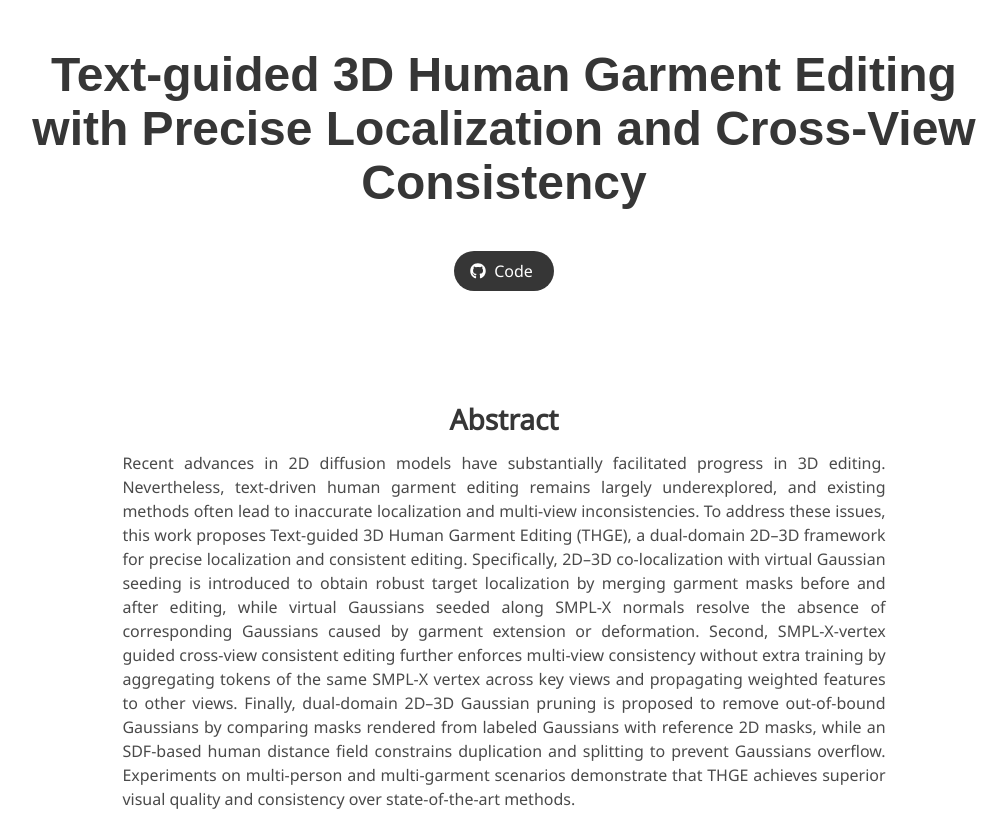
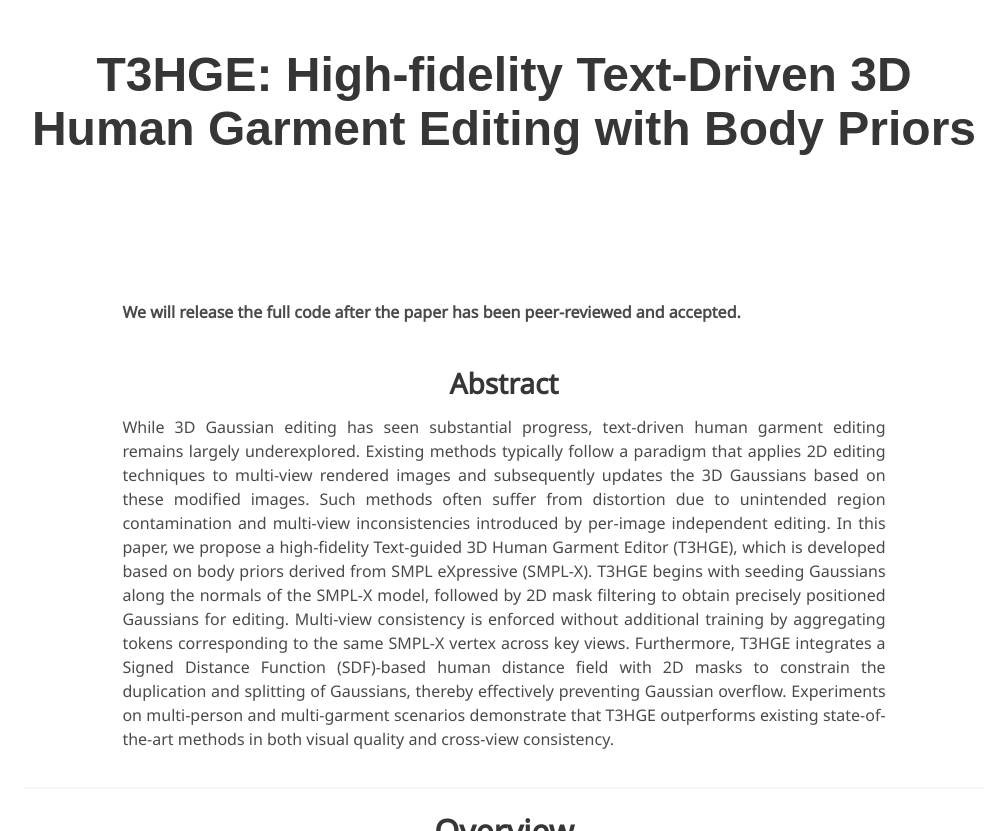
Before and after one commit to ssr98-rgb/T3HGE, a Jekyll site: the page built from index.md, in a window 1280 px wide and 900 px high, cut to the strip 0-831 px from the top of the window. Shown: the whole strip, without its empty margins (136-1143 px from the left). Built offline with Jekyll 4.4.1, drawn with Linux system fonts in a browser that asks for light colours; some web fonts are replaced.

Commit message:
Add files via upload

````diff
--- a/index.md
+++ b/index.md
@@ -2,21 +2,30 @@
 layout: project_page
 permalink: /
 
-title: Text-guided 3D Human Garment Editing with Precise Localization and Cross-View Consistency
+title: "T3HGE: High-fidelity Text-Driven 3D Human Garment Editing with Body Priors"
 authors:
 affiliations:
 paper:
 video:
-code: https://github.com/ssr98-rgb/THGE-main
+code:
 data:
 ---
+
+<!-- Code availability note -->
+<div class="columns is-centered has-text-centered">
+  <div class="column is-four-fifths">
+    <div class="content has-text-justified" style="margin-bottom:20px;">
+      <p><b>We will release the full code after the paper has been peer-reviewed and accepted.</b></p>
+    </div>
+  </div>
+</div>
 
 <!-- Using HTML to center the abstract -->
 <div class="columns is-centered has-text-centered">
     <div class="column is-four-fifths">
         <h2>Abstract</h2>
         <div class="content has-text-justified">
-Recent advances in 2D diffusion models have substantially facilitated progress in 3D editing. Nevertheless, text-driven human garment editing remains largely underexplored, and existing methods often lead to inaccurate localization and multi-view inconsistencies. To address these issues, this work proposes Text-guided 3D Human Garment Editing (THGE), a dual-domain 2D–3D framework for precise localization and consistent editing. Specifically, 2D–3D co-localization with virtual Gaussian seeding is introduced to obtain robust target localization by merging garment masks before and after editing, while virtual Gaussians seeded along SMPL-X normals resolve the absence of corresponding Gaussians caused by garment extension or deformation. Second, SMPL-X-vertex guided cross-view consistent editing further enforces multi-view consistency without extra training by aggregating tokens of the same SMPL-X vertex across key views and propagating weighted features to other views. Finally, dual-domain 2D–3D Gaussian pruning is proposed to remove out-of-bound Gaussians by comparing masks rendered from labeled Gaussians with reference 2D masks, while an SDF-based human distance field constrains duplication and splitting to prevent Gaussians overflow. Experiments on multi-person and multi-garment scenarios demonstrate that THGE achieves superior visual quality and consistency over state-of-the-art methods.        </div>
+While 3D Gaussian editing has seen substantial progress, text-driven human garment editing remains largely underexplored. Existing methods typically follow a paradigm that applies 2D editing techniques to multi-view rendered images and subsequently updates the 3D Gaussians based on these modified images. Such methods often suffer from distortion due to unintended region contamination and multi-view inconsistencies introduced by per-image independent editing. In this paper, we propose a high-fidelity Text-guided 3D Human Garment Editor (T3HGE), which is developed based on body priors derived from SMPL eXpressive (SMPL-X). T3HGE begins with seeding Gaussians along the normals of the SMPL-X model,  followed by 2D mask filtering to obtain precisely positioned Gaussians for editing. Multi-view consistency is enforced without additional training by aggregating tokens corresponding to the same SMPL-X vertex across key views. Furthermore, T3HGE integrates a Signed Distance Function (SDF)-based human distance field with 2D masks to constrain the duplication and splitting of Gaussians, thereby effectively preventing Gaussian overflow. Experiments on multi-person and multi-garment scenarios demonstrate that T3HGE outperforms existing state-of-the-art methods in both visual quality and cross-view consistency.        </div>
     </div>
 </div>
 
@@ -255,9 +264,3 @@ Recent advances in 2D diffusion models have substantially facilitated progress i
     </figure>
   </div>
 </div>
-
-
-## Citation
-```
-
-```
````
